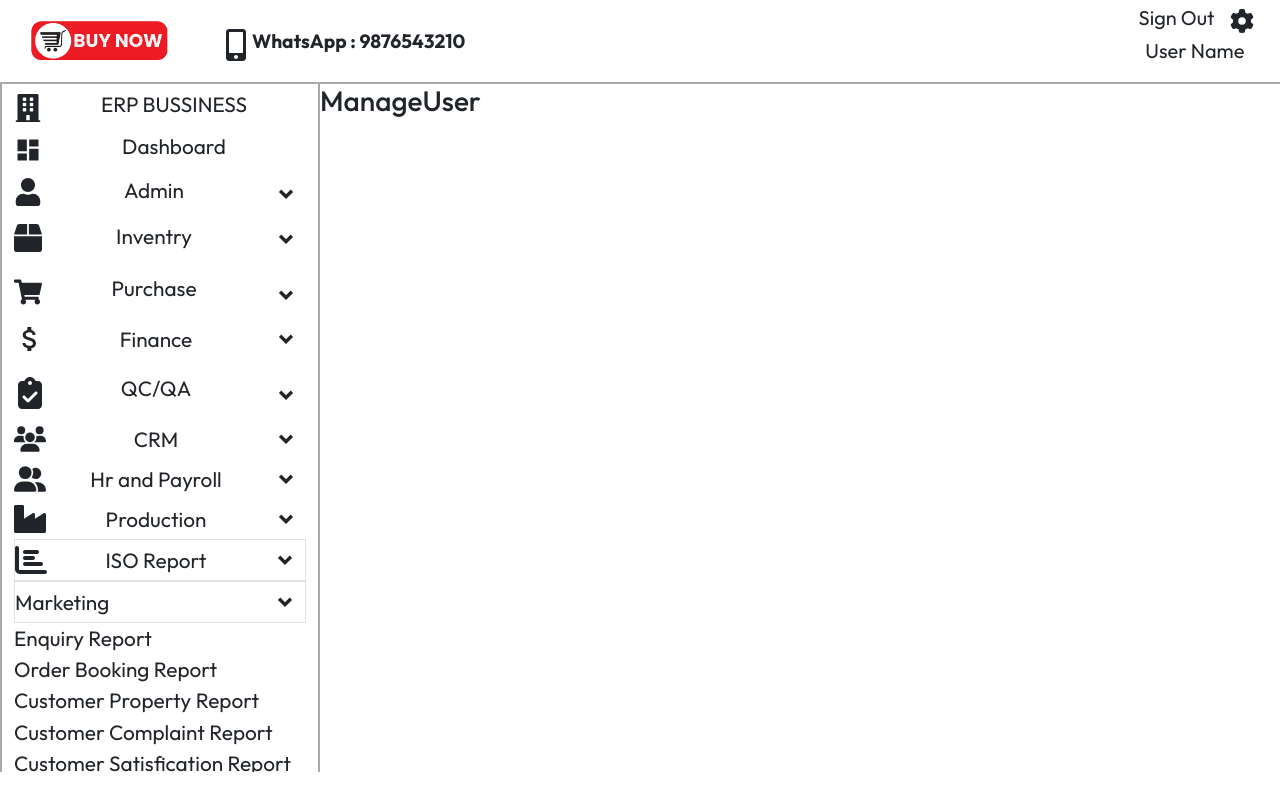
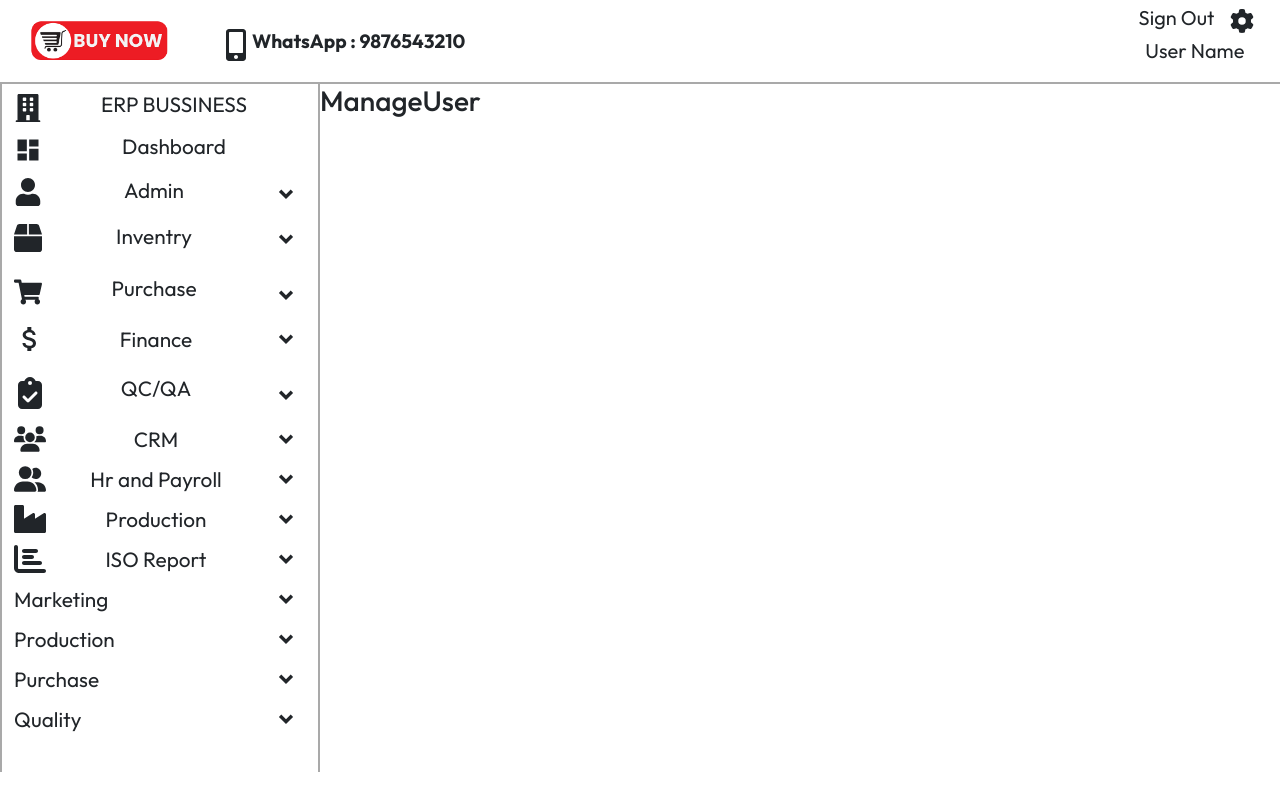
Before and after one commit to jollyvivek/ERP-PROJECT, a React (Vite) app: page /manage_user in a window 1280 px wide. Both pictures are taken after a click on the element 285 px from the left and 560 px from the top of the page. Built offline with nearby package versions, Linux system fonts and the light colour scheme.

Commit message:
Add Dropdown in ISO Module

```diff
--- a/src/Components/SidebarMenu/IsoReport.jsx
+++ b/src/Components/SidebarMenu/IsoReport.jsx
@@ -1,24 +1,53 @@
-import React from 'react'
+import React, { useState } from 'react'
 import '../../Styles/SidebarCommon.css'
 import { FaChartBar } from "react-icons/fa6";
 import { RiArrowDropDownLine } from "react-icons/ri";
 
 const IsoReport = () => {
+
+  const [isoItems,setIsoItems] = useState(false)
+  const [marketingItem,setMarketingItem]= useState(false)
+  const [isoProduction,setIsoProduction]= useState(false)
+  const [isoPurchase,setIsoPurchase] = useState(false)
+  const [quality,setQuality] = useState(false)
+
+  const isoDropdown = () =>{
+    setIsoItems(!isoItems)
+  };
+
+  const marketingDropdown = () =>{
+    setMarketingItem(!marketingItem)
+  };
+
+  const isoProductionDropdown = () =>{
+    setIsoProduction(!isoProduction)
+  };
+
+  const isoPurchaseDropdown = () =>{
+    setIsoPurchase(!isoPurchase)
+  };
+
+  const qualityDropdown = () =>{
+    setQuality(!quality)
+  };
+
   return (
     <div className='iso'>
-      <div className='iso-top flex lineHeight border'>
+      <div className='iso-top flex lineHeight'>
         <span className='icon fs-2'><FaChartBar /></span>
         <span className='title'>ISO Report</span>
-        <span className='arrow-icon'><RiArrowDropDownLine/></span>
+        <span className='arrow-icon' onClick={isoDropdown}><RiArrowDropDownLine/></span>
       </div>
 
+      {isoItems ? (
       <div className='iso-items-cont'>
 
       <ul className="iso-items">
-              <li className="marketing flex lineHeight border">
+              <li className="marketing flex lineHeight">
                 <span className="title">Marketing</span>
-                <span className="arrow-icon"><RiArrowDropDownLine/></span>
+                <span className="arrow-icon" onClick={marketingDropdown}><RiArrowDropDownLine/></span>
               </li>
+              {marketingItem ? (
               <ul class="iso-marketing-items px-0">
                 <li class="title">Enquiry Report</li>
                 <li class="title">Order Booking Report</li>
@@ -29,46 +58,46 @@ const IsoReport = () => {
                 <li class="title">Rejection Maintance Report</li>
                 <li class="title">Order Delivery Report</li>
               </ul>
+              ):null}
 
-              <li className="iso-production flex lineHeight border">
+              <li className="iso-production flex lineHeight">
                 <span  className="title">Production</span>
-                <span className="arrow-icon"><RiArrowDropDownLine/></span>
+                <span className="arrow-icon" onClick={isoProductionDropdown}><RiArrowDropDownLine/></span>
               </li>
+              {isoProduction ? (
               <ul className="iso-production-items">
                 <li className="title">Production VS Planning Report </li>
                 <li className="title">Rejection Report </li>
                 <li className="title">Daily Production Report </li>
                 <li className="title">Re-Work Report </li>
               </ul>
+                ):null}
 
-              <li className="iso-purchase flex lineHeight border">
+              <li className="iso-purchase flex lineHeight">
                 <span  className="title">Purchase</span>
-                <span className="arrow-icon"><RiArrowDropDownLine/></span>
+                <span className="arrow-icon" onClick={isoPurchaseDropdown}><RiArrowDropDownLine/></span>
               </li>
-
+              {isoPurchase ? (
               <ul className=" iso-purchase-items">
                 <li className="title">Supplier Evaluation Report</li>
                 <li className="title">Purchase Order Report</li>
                 <li className="title">Approved Supplier List</li>
               </ul>
+              ):null}
 
-              <li className="iso-quality flex lineHeight border">
+              <li className="iso-quality flex lineHeight">
                 <sapn className="title">Quality</sapn>
-                <span className="arrow-icon"><RiArrowDropDownLine/></span>
+                <span className="arrow-icon" onClick={qualityDropdown}><RiArrowDropDownLine/></span>
               </li>
+              {quality ? (
               <ul className="iso-quality-items">
                 <li className="title">Calibration Plan Report</li>
               </ul>
-            </ul>
+              ):null}
+      </ul>
 
-
-      </div>
-
-
-
-
-
-
+       </div>
+      ):null}
 
     </div>
   )
```
